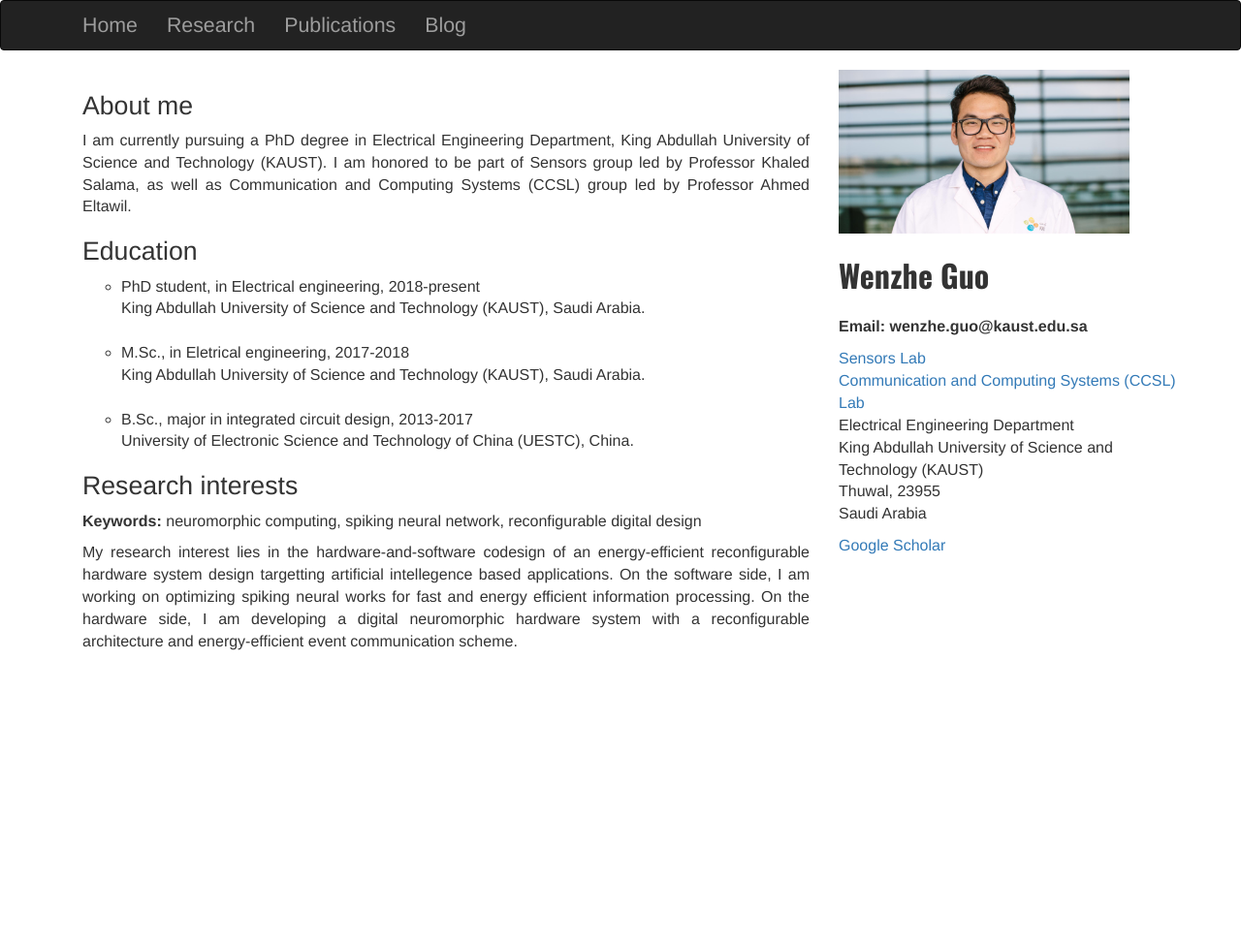
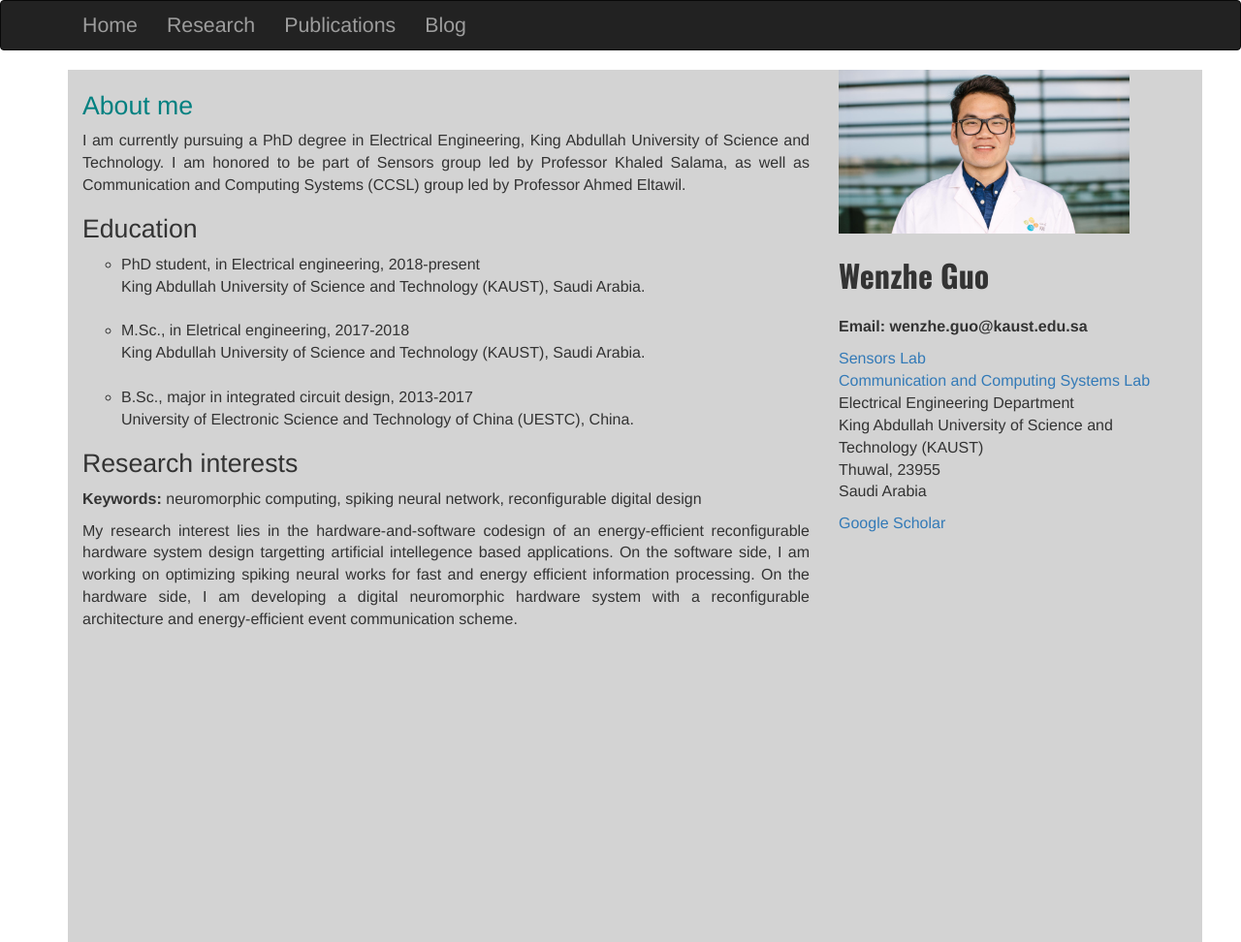
Before and after one commit to Wenzheguo/Wenzheguo.github.io, a Jekyll site: the page built from index.html, in a window 1280 px wide. Shown: the whole page at 97% size. Built offline with Jekyll 4.4.1, drawn with Linux system fonts in a browser that asks for light colours.

Commit message:
Update index.html

```diff
--- a/index.html
+++ b/index.html
@@ -3,7 +3,7 @@ layout: default
 title: Home
 ---
 
-<div class="container">
+<div class="container" style="background-color: lightgrey;">
 
     <div class="row">
 
@@ -11,9 +11,9 @@ title: Home
         <div class="col-md-8" style="height: 100vh;">
 
             <div style="margin-top:3%; text-align:justify;">
-                <h1 style="font-size:20pt;"> About me </h1>
+                <h1 style="font-size:20pt;color:teal;"> About me </h1>
                 <p style="font-size:12pt;">
-                    I am currently pursuing a PhD degree in Electrical Engineering Department, King Abdullah University of Science and Technology (KAUST).
+                    I am currently pursuing a PhD degree in Electrical Engineering, King Abdullah University of Science and Technology.
                     I am honored to be part of Sensors group led by Professor Khaled Salama, as well as Communication and Computing Systems (CCSL) group led by Professor
                     Ahmed Eltawil.
                 </p>
@@ -51,7 +51,7 @@ title: Home
             <p style="font-size:12pt;"><b>Email: wenzhe.guo@kaust.edu.sa</b><br>
             <p style="font-size:12pt;">
                 <a href="https://cemse.kaust.edu.sa/sensors">Sensors Lab</a><br>
-                <a href="https://cemse.kaust.edu.sa/ccsl"> Communication and Computing Systems (CCSL) Lab</a><br>
+                <a href="https://cemse.kaust.edu.sa/ccsl"> Communication and Computing Systems Lab</a><br>
                 Electrical Engineering Department<br>
                 King Abdullah University of Science and Technology (KAUST)<br>
                 Thuwal, 23955<br>
```
